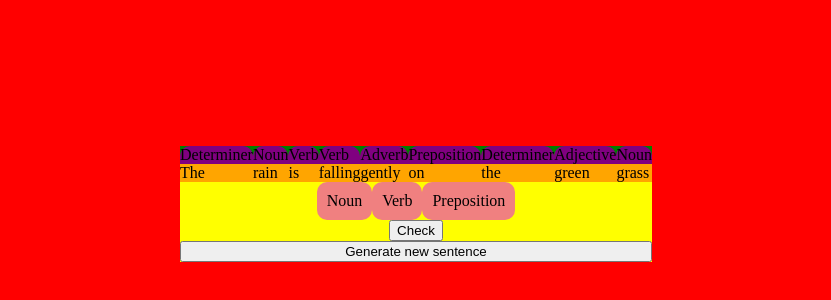
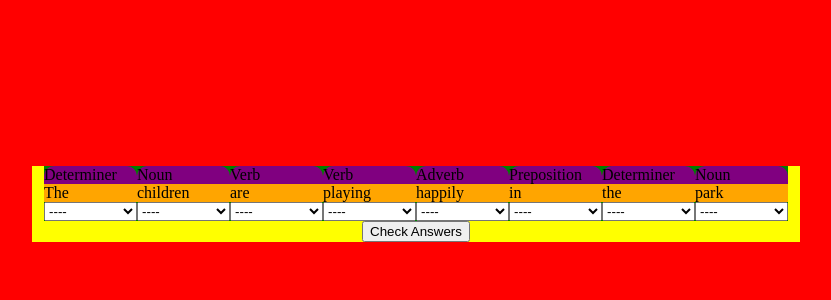
Before and after one commit to reactoimpact/word-type-practice, a plain HTML site: page index.html in a window 1280 px wide. Shown: the part 196-496 px from the top of the page, without its empty margins (224-1055 px from the left). Drawn offline with Linux system fonts and the light colour scheme.

Commit message:
Add js to check answers - All basic functionality implemended

```diff
--- a/index.html
+++ b/index.html
@@ -34,14 +34,13 @@
             }
             .container {
                 background-color: yellow;
-
                 display: flex;
                 flex-direction: column;
                 justify-content: center;
+                align-items: center;
             }
             #sentences {
                 background-color: pink;
-
                 display: flex;
                 flex-direction: row;
                 justify-content: center;
@@ -49,7 +48,8 @@
             }
             #word-type-box {
                 display: flex;
-            justify-content: row;
+                width: 60vw;
+                flex-wrap: wrap;
                 justify-content: center;
             }
             #check {
@@ -60,85 +60,82 @@
     </head>
     <body>
         <div class="container">
-      <div id="sentences">
-      </div>
-      <div id="word-type-box">
-        <div class="word-type">Noun</div>
-        <div class="word-type">Verb</div>
-        <div class="word-type">Preposition</div>
-      </div>
-      <button id="check" onclick="clicked()">Check</button>
-      <button id="generate" onclick="generate()">Generate new sentence</button>
+            <div id="sentences"></div>
+            <div id="word-type-box"></div>
+            <button id="button" onclick="clicked()">Check Answers</button>
         </div>
 
         <script>
-        function clicked(){
+            function clicked() {
+                let correct = 0;
+                let words = document.querySelectorAll("#sentences .word");
 
-            let correct = 0
+                words.forEach((elem) => {
+                    let selector = elem.querySelector(".dropdown select");
+                    let actual = elem.querySelector(".word-desc");
+                    console.log(
+                        "input:" +
+                            selector.value +
+                            " " +
+                            "Expected:" +
+                            actual.getAttribute("wordType")
+                    );
 
-            let container = document.getElementById('sentences');
-
-            let words = container.getElementsByClassName('word-desc')
-
-
-            for (let i = 0; i < words.length; i++) {
-                console.log(words.item(i).getAttribute("wordType"), words.item(i).getAttribute("userWordType"));
-
-                if(words.item(i).getAttribute("wordType") == words.item(i).getAttribute("userWordType")){
-                    console.log("yes")
-                    correct += 1
+                    if (selector.value == actual.getAttribute("wordType")) {
+                        correct += 1;
                     }
-
-            }
-
-            alert("You got " + correct + " correct!")
+                });
+                let button = document.querySelector("#button");
+                button.innerText = "New Sentence";
+                button.setAttribute("onclick", "generateSentence()");
+                // alert("You got " + correct + " out of " + words.length + " correct.")
             }
 
             let list = [
                 [
-                {word: "The", type: "Determiner"},
-                {word: "sun", type: "Noun"},
-                {word: "is", type: "Link"},
-                {word: "shining", type: "Verb"},
-                {word: "brightly", type: "Adverb"},
-                {word: "in", type: "Preposition"},
-                {word: "the", type: "Determiner"},
-                {word: "clear", type: "Adjective"},
-                {word: "blue", type: "Adjective"},
-                {word: "sky", type: "Noun"}
+                    { word: "The", type: "Determiner" },
+                    { word: "sun", type: "Noun" },
+                    { word: "is", type: "Link" },
+                    { word: "shining", type: "Verb" },
+                    { word: "brightly", type: "Adverb" },
+                    { word: "in", type: "Preposition" },
+                    { word: "the", type: "Determiner" },
+                    { word: "clear", type: "Adjective" },
+                    { word: "blue", type: "Adjective" },
+                    { word: "sky", type: "Noun" },
                 ],
                 [
-                {word: "The", type: "Determiner"},
-                {word: "rain", type: "Noun"},
-                {word: "is", type: "Verb"},
-                {word: "falling", type: "Verb"},
-                {word: "gently", type: "Adverb"},
-                {word: "on", type: "Preposition"},
-                {word: "the", type: "Determiner"},
-                {word: "green", type: "Adjective"},
-                {word: "grass", type: "Noun"}
+                    { word: "The", type: "Determiner" },
+                    { word: "rain", type: "Noun" },
+                    { word: "is", type: "Verb" },
+                    { word: "falling", type: "Verb" },
+                    { word: "gently", type: "Adverb" },
+                    { word: "on", type: "Preposition" },
+                    { word: "the", type: "Determiner" },
+                    { word: "green", type: "Adjective" },
+                    { word: "grass", type: "Noun" },
                 ],
                 [
-                {word: "The", type: "Determiner"},
-                {word: "children", type: "Noun"},
-                {word: "are", type: "Verb"},
-                {word: "playing", type: "Verb"},
-                {word: "happily", type: "Adverb"},
-                {word: "in", type: "Preposition"},
-                {word: "the", type: "Determiner"},
-                {word: "park", type: "Noun"}
-            ]
+                    { word: "The", type: "Determiner" },
+                    { word: "children", type: "Noun" },
+                    { word: "are", type: "Verb" },
+                    { word: "playing", type: "Verb" },
+                    { word: "happily", type: "Adverb" },
+                    { word: "in", type: "Preposition" },
+                    { word: "the", type: "Determiner" },
+                    { word: "park", type: "Noun" },
+                ],
             ];
 
-        function generate() {
-            let sentence = list[Math.floor(Math.random() * list.length)]
+            function generateSentence() {
+                let sentence = list[Math.floor(Math.random() * list.length)];
 
-            let container = document.getElementById('sentences')
-
-            let sentencehtml = "";
+                let container = document.querySelector("#sentences");
 
                 sentence.forEach((word, i) => {
-                sentencehtml += `
+                    container.insertAdjacentHTML(
+                        "beforeend",
+                        `
                 <div class="word">
                     <div class="word-desc" userWordType="Verb" wordType="${word.type}">
                         ${word.type}
@@ -146,14 +143,30 @@
                     <div class="word-word">
                         ${word.word}
                     </div>
+                <div class="dropdown">
+                    <select>
+                        <option value="">----</option>
+                        <option value="Noun">Noun</option>
+                        <option value="Verb">Verb</option>
+                        <option value="Adjective">Adjective</option>
+                        <option value="Adverb">Adverb</option>
+                        <option value="Pronoun">Pronoun</option>
+                        <option value="Preposition">Preposition</option>
+                        <option value="Conjunction">Conjunction</option>
+                        <option value="Interjection">Interjection</option>
+                        <option value="Article">Article</option>
+                    </select>
+                    </div>
                 </div>
                 `
-            })
-
-            container.innerHTML = sentencehtml
+                    );
+                });
+                let button = document.querySelector("#button");
+                button.innerText = "Check Answers";
+                button.setAttribute("onclick", "clicked()");
             }
 
-        generate();
+            generateSentence();
         </script>
     </body>
 </html>
```
Lines whose indentation alone changed are shown as unchanged.
